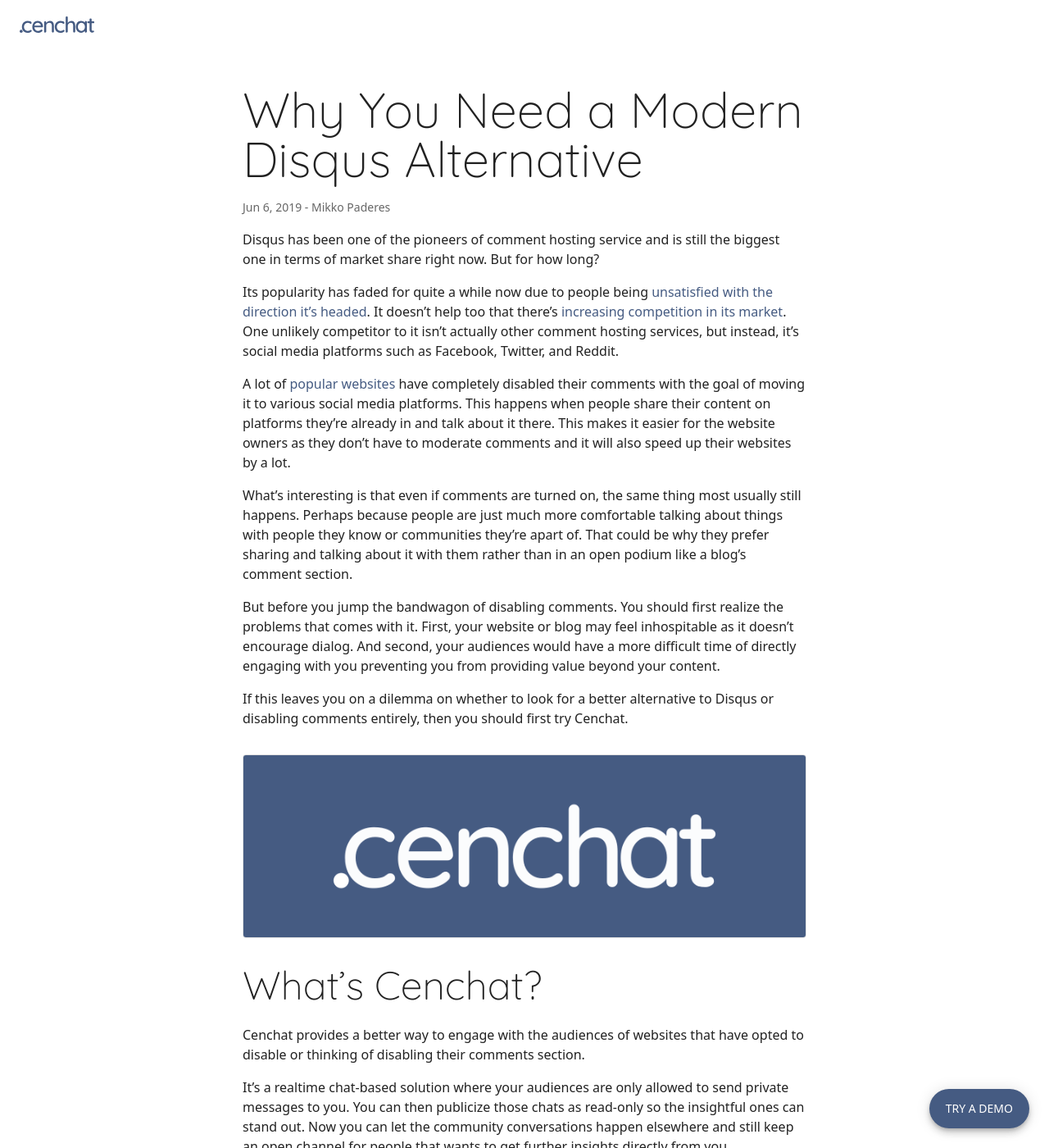
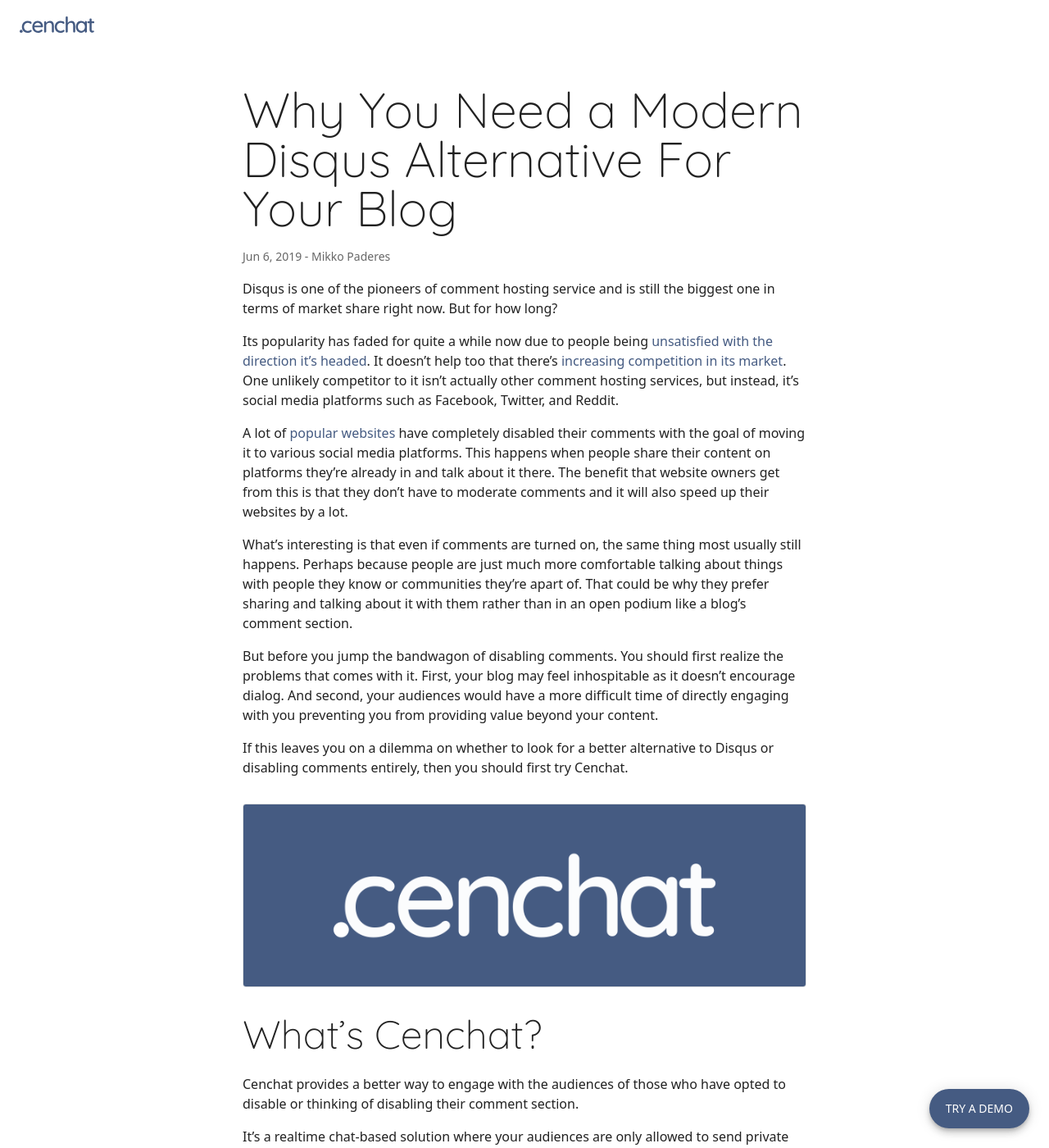
Before and after one commit to cenchat/cenchat.github.io, a Jekyll site: the page built from _posts/2019-06-06-modern-alternative-to-disqus.md, in a window 1280 px wide and 1400 px high. Shown: the whole window at 82% size. Built offline with Jekyll 4.4.1, drawn with Linux system fonts in a browser that asks for light colours; a script that is not in the unit is left out; some of the changed text lies outside the part shown.

Commit message:
Update content

```diff
--- a/_posts/2019-06-06-modern-alternative-to-disqus.md
+++ b/_posts/2019-06-06-modern-alternative-to-disqus.md
@@ -1,7 +1,7 @@
 ---
 layout: post
-title: Why You Need a Modern Disqus Alternative
-description: Comments have evolved as social media has taken over it. Your website should too. Here's a modern alternative to Disqus to help you do it.
+title: Why You Need a Modern Disqus Alternative For Your Blog
+description: Comments have evolved as social media has taken over it. Your blog should too. Here's a modern alternative to Disqus to help you do it.
 author: Mikko Paderes
 tags: strategy
 cenchat:
@@ -10,23 +10,23 @@ cenchat:
 hide_signature: true
 ---
 
-Disqus has been one of the pioneers of comment hosting service and is still the biggest one in terms of market share right now. But for how long?
+Disqus is one of the pioneers of comment hosting service and is still the biggest one in terms of market share right now. But for how long?
 
 Its popularity has faded for quite a while now due to people being [unsatisfied with the direction it's headed](https://fatfrogmedia.com/delete-disqus-comments-wordpress/). It doesn't help too that there's [increasing competition in its market](https://nestify.io/blog/11-best-disqus-alternatives-you-should-try/). One unlikely competitor to it isn't actually other comment hosting services, but instead, it's social media platforms such as Facebook, Twitter, and Reddit.
 
-A lot of [popular websites](https://www.niemanlab.org/2015/09/what-happened-after-7-news-sites-got-rid-of-reader-comments/) have completely disabled their comments with the goal of moving it to various social media platforms. This happens when people share their content on platforms they're already in and talk about it there. This makes it easier for the website owners as they don't have to moderate comments and it will also speed up their websites by a lot.
+A lot of [popular websites](https://www.niemanlab.org/2015/09/what-happened-after-7-news-sites-got-rid-of-reader-comments/) have completely disabled their comments with the goal of moving it to various social media platforms. This happens when people share their content on platforms they're already in and talk about it there. The benefit that website owners get from this is that they don't have to moderate comments and it will also speed up their websites by a lot.
 
 What's interesting is that even if comments are turned on, the same thing most usually still happens. Perhaps because people are just much more comfortable talking about things with people they know or communities they're apart of. That could be why they prefer sharing and talking about it with them rather than in an open podium like a blog's comment section.
 
-But before you jump the bandwagon of disabling comments. You should first realize the problems that comes with it. First, your website or blog may feel inhospitable as it doesn't encourage dialog. And second, your audiences would have a more difficult time of directly engaging with you preventing you from providing value beyond your content.
+But before you jump the bandwagon of disabling comments. You should first realize the problems that comes with it. First, your blog may feel inhospitable as it doesn't encourage dialog. And second, your audiences would have a more difficult time of directly engaging with you preventing you from providing value beyond your content.
 
 If this leaves you on a dilemma on whether to look for a better alternative to Disqus or disabling comments entirely, then you should first try Cenchat.
 
-![Cenchat a modern alternative to Disqus]({{ "/assets/images/best-alternative-to-disqus/0.png" }})
+![Cenchat a modern alternative to Disqus]({{ "/assets/images/posts/2019-06-06-modern-alternative-to-disqus/0.png" }})
 
 ## What's Cenchat?
 
-Cenchat provides a better way to engage with the audiences of websites that have opted to disable or thinking of disabling their comments section.
+Cenchat provides a better way to engage with the audiences of those who have opted to disable or thinking of disabling their comment section.
 
 It's a realtime chat-based solution where your audiences are only allowed to send private messages to you. You can then publicize those chats as **read-only** so the insightful ones can stand out. Now you can let the community conversations happen elsewhere and still keep an open channel for people that wants to get further insights directly from you.
 
@@ -42,7 +42,7 @@ Ultimately, our goal is to convert the big publishers into paying customers in o
 
 ### Faster
 
-Cenchat is designed to be lazy loaded so it wouldn't be a bottleneck for your websites. It also only loads just the absolute necessary needed for your audience to start engaging with you.
+Cenchat is designed to be lazy loaded so it wouldn't be a bottleneck for your blog. It also only loads just the absolute necessary needed for your audience to start engaging with you.
 
 Since Cenchat is a chat-based solution you can also expect the same speed and responsiveness you get with your favorite messaging apps. Hence, you can rest assured that Cenchat is also a faster alternative to Disqus.
 
@@ -50,7 +50,7 @@ Since Cenchat is a chat-based solution you can also expect the same speed and re
 
 We take privacy seriously and we strive to be the better alternative to Disqus when it comes to it. When we get information about you, we take less. The only data we want is the data that will make Cenchat work for you.
 
-Anonymous accounts are a big part of Cenchat because chats can be made public by the website owner without the user's consent. However, anonymity always goes hand-in-hand with online harassment.
+Anonymous accounts are a big part of Cenchat because chats can be made public by the blogger without the user's consent. However, anonymity always goes hand-in-hand with online harassment.
 
 With how Cenchat is designed in which every chat is private by default, harassment can then be kept at a minimum.
 
@@ -64,6 +64,6 @@ When this happens, your chats will continue to exist but anonymized to keep the
 
 ## See for yourself
 
-Try the demo and see why Cenchat is the best Disqus alternative. After that, you can start [setting it up on your websites](https://cenchat.com/docs/setting-up-on-your-website).
+Try the demo and see why Cenchat is the best Disqus alternative. After that, you can start [setting it up on your blog](https://cenchat.com/docs/setting-up-on-your-website).
 
 For WordPress users, we also have a [plugin](https://wordpress.org/plugins/cenchat-comments/) that you can use to make things easier.
```
Also changed, not shown: assets/images/best-alternative-to-disqus/0.png (deleted), assets/images/posts/2019-06-06-modern-alternative-to-disqus/0.png (added).
